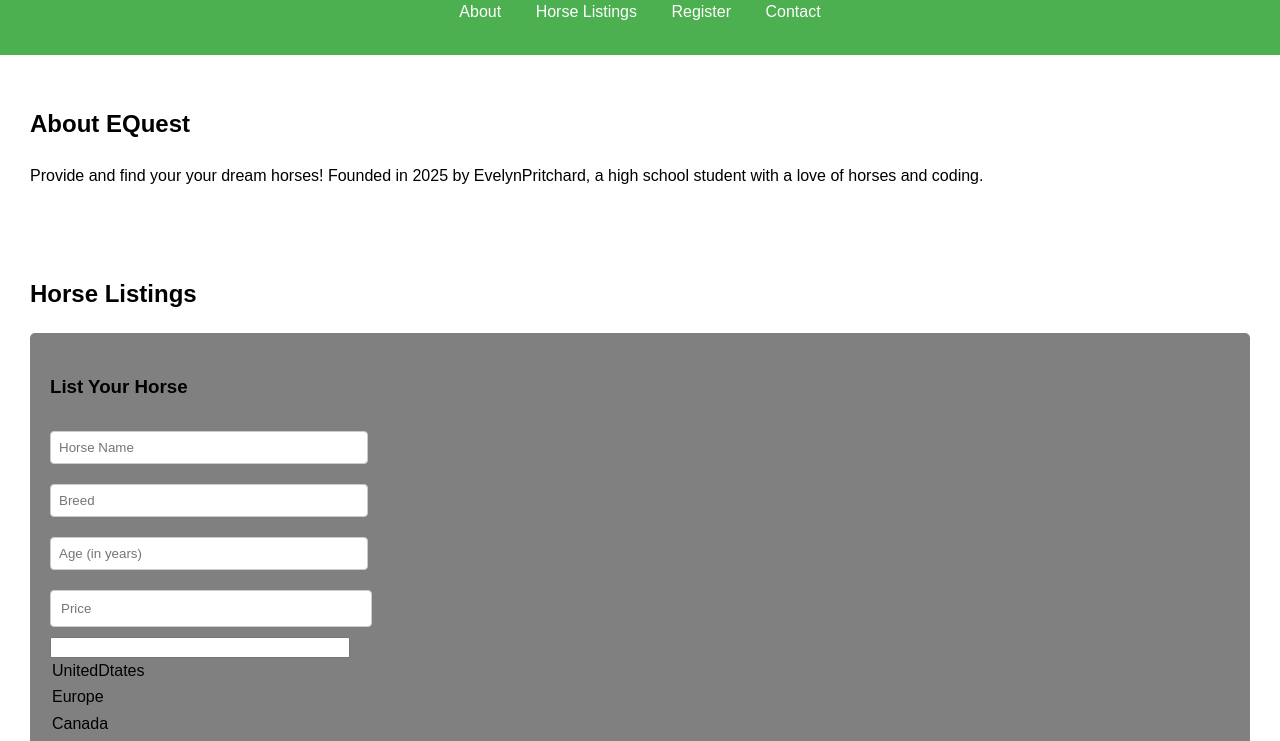
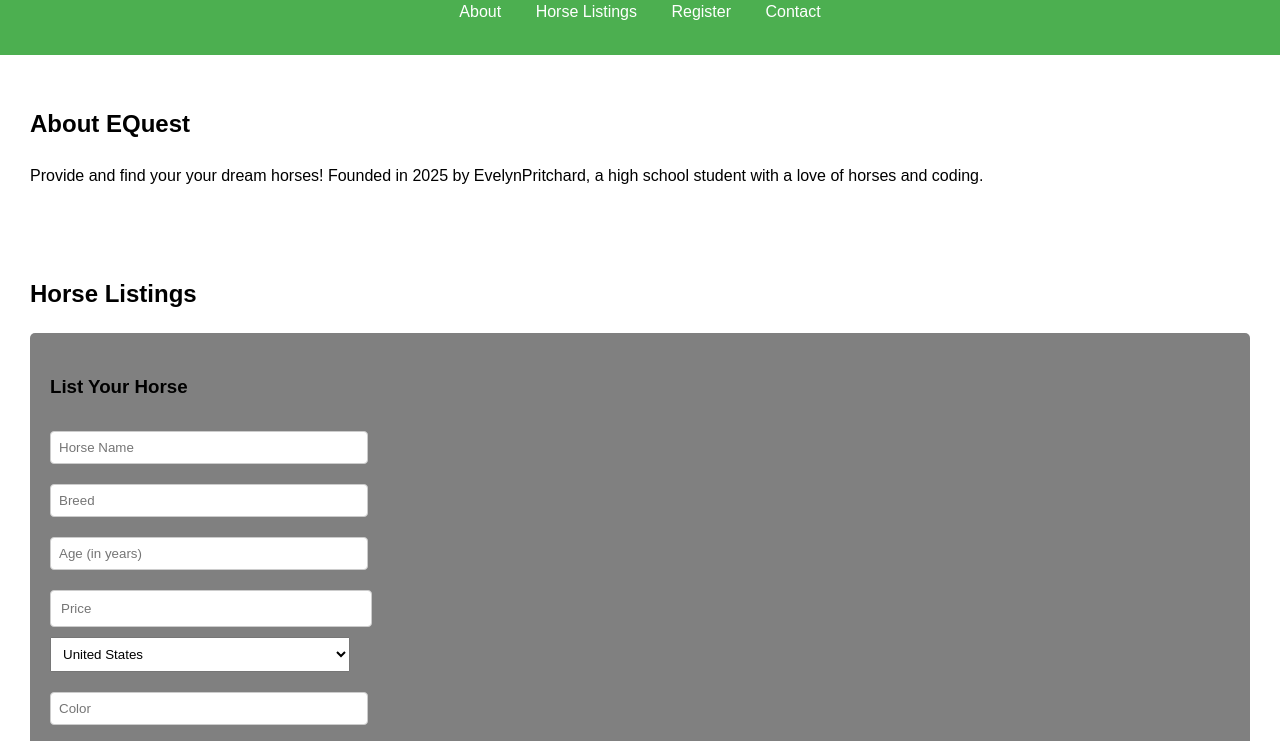
Before and after one commit to Evelyn-dotcom-png/Equiquest, a plain HTML site: page index.html in a window 1280 px wide. Shown: the part 58-799 px from the top of the page. Drawn offline with Linux system fonts and the light colour scheme.

Commit message:
Update index.html

```diff
--- a/index.html
+++ b/index.html
@@ -34,8 +34,8 @@
                 <input type="text" id="horse-breed" placeholder="Breed" required />
                 <input type="text" id="horse-age" placeholder="Age (in years)" required />
                 <input type="number" id="horse-price" placeholder="Price" required />
-                <input type="location" <select id="locationDropdown">
-  <option value="US">UnitedDtates</option>
+                <select id="locationDropdown">
+  <option value="US">United States</option>
   <option value="EU">Europe</option>
   <option value="CA">Canada</option>
   <option value="AU">Australia</option>
```
